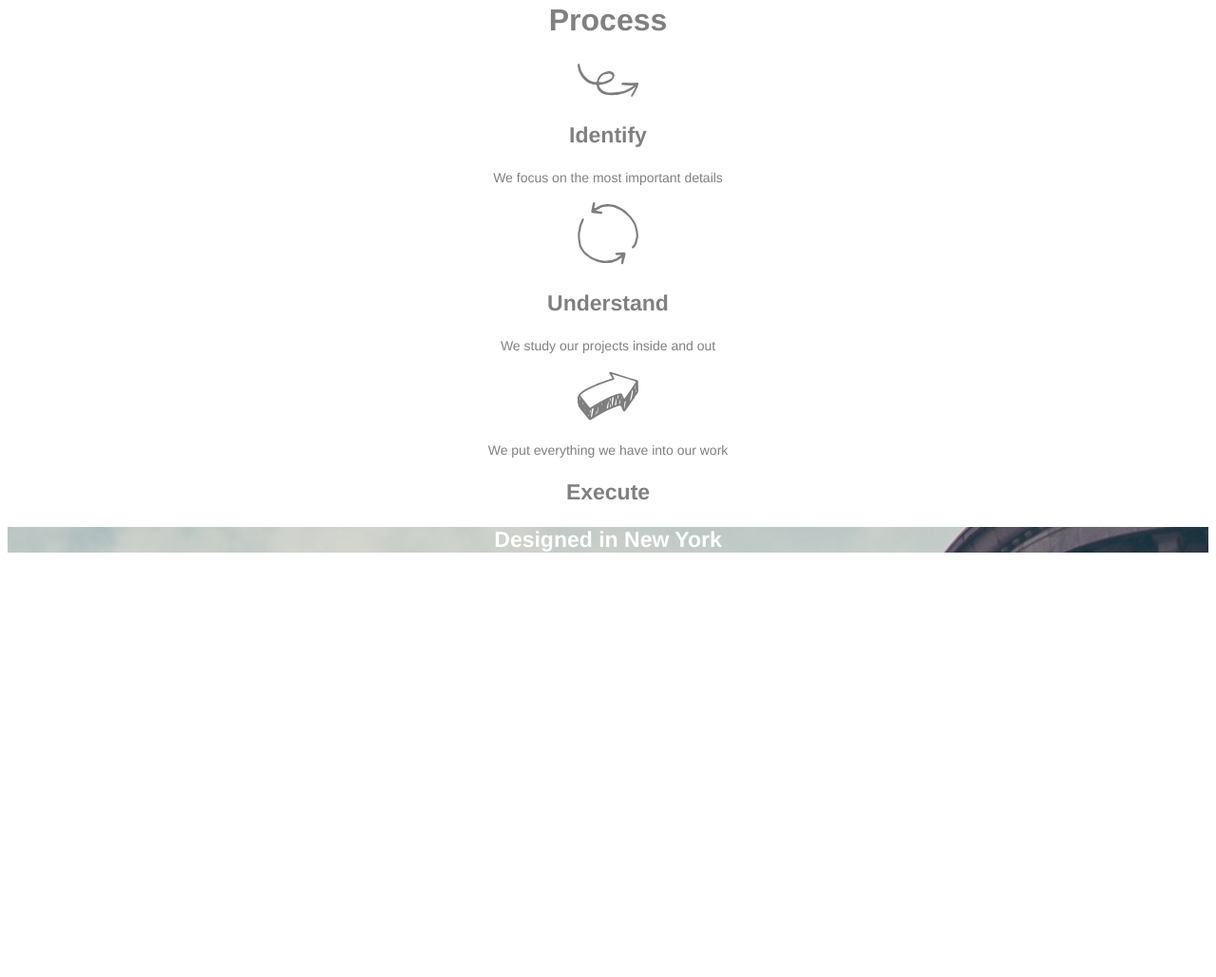
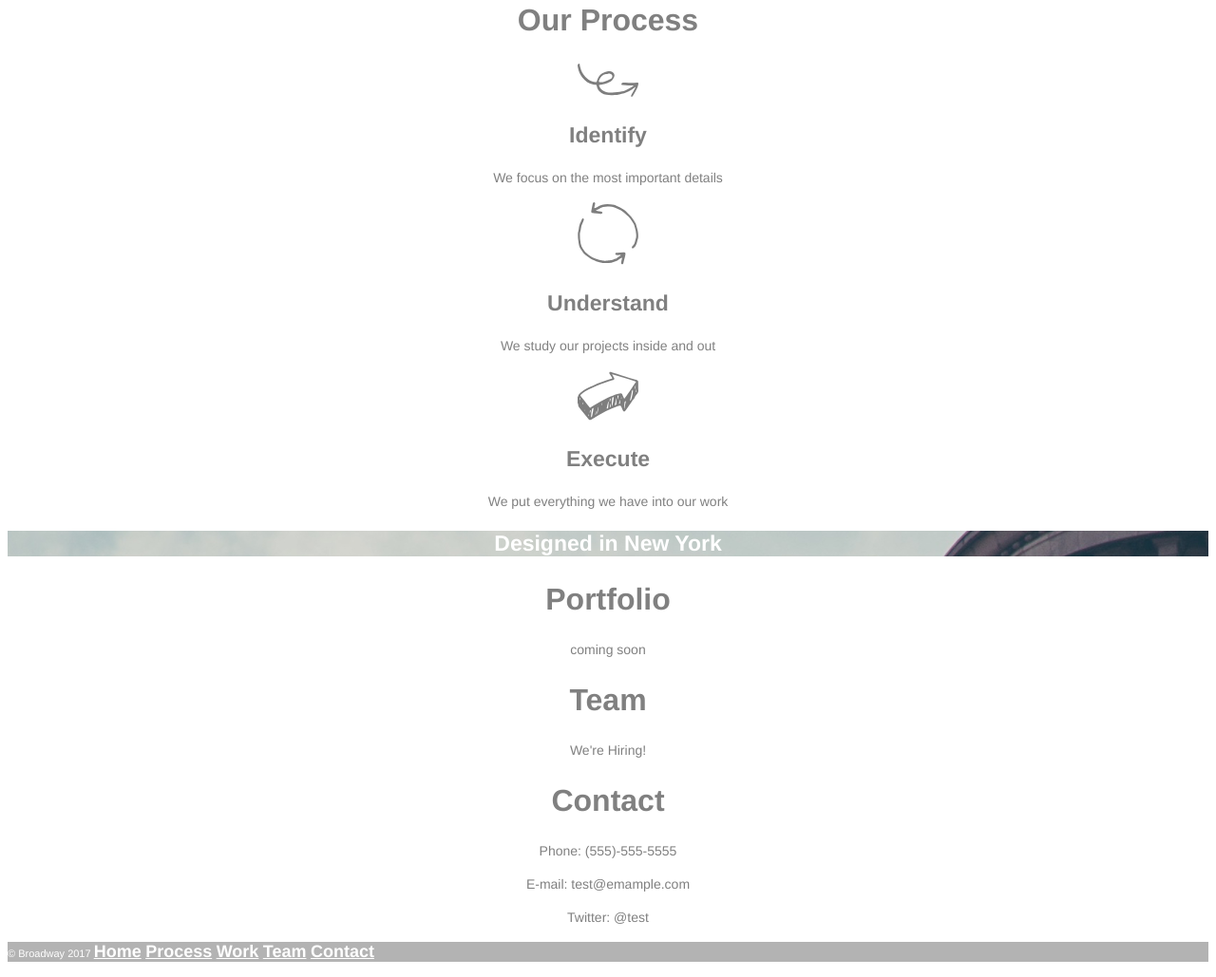
Before and after one commit to BeauPesa/Broadway, a plain HTML site: page index.html in a window 1280 px wide. Shown: the part 366-1395 px from the top of the page at 95% size. Before the commit the page ends 971 px from the top, so only its background shows below. Drawn offline with Linux system fonts and the light colour scheme; files whose address does not match are found by name.

Commit message:
completed

```diff
--- a/index.html
+++ b/index.html
@@ -11,16 +11,17 @@
 
     <div class="navigation">
       <h1>Broadway Design</h1>
-      <p><a href="#" class="nav">Home</a></li></p>
-      <p><a href="#" class="nav">Process</a></li></p>
-      <p><a href="#" class="nav">Work</a></li></p>
-      <p><a href="#" class="nav">Team</a></li></p>
-      <p><a href="#" class="nav">Contact</a></li></p>
+      <p><a href="#" class="nav">Home</a></p>
+      <p><a href="#process" class="nav">Process</a></p>
+      <p><a href="#work" class="nav">Work</a></p>
+      <p><a href="#team" class="nav">Team</a></p>
+      <p><a href="#contact" class="nav">Contact</a></p>
     </div>
 
     <!-- PROCESS -->
 
-    <h2>Process</h2>
+    <div class="process">
+      <h2>Our Process</h2>
       <p><img class="image" src="/Stuff/development/codecademyprojects/08.Broadway/resources/images/identify.svg" alt="ID"></p>
       <h3>Identify</h3>
       <h4>We focus on the most important details</h4>
@@ -28,8 +29,9 @@
       <h3>Understand</h3>
       <h4>We study our projects inside and out</h4>
       <p><img class="image" src="/Stuff/development/codecademyprojects/08.Broadway/resources/images/execute.svg" alt="Execute"></p>
+      <h3>Execute</h3>
       <h4>We put everything we have into our work</h4>
-    <h3>Execute</h3>
+    </div>
 
     <!-- BANNER -->
 
@@ -37,5 +39,29 @@
       <p>Designed in New York</p>
     </div>
 
+    <!-- PORTFOLIO/TEAM/CONTACT -->
+
+    <h2>Portfolio</h2>
+    <h4>coming soon</h4>
+    <h2>Team</h2>
+    <h4>We're Hiring!</h4>
+    <h2>Contact</h2>
+    <h4>Phone: (555)-555-5555</h4>
+    <h4>E-mail: test@emample.com</h4>
+    <h4>Twitter: @test</h4>
+
+    <!-- FOOTER -->
+
+    <div class="footer">
+      <p>
+        <span style="font-size: 11px; font-weight: lighter" > &copy; Broadway 2017 </span>
+        <a class="nav" href="#" >Home</a>
+        <a class="nav" href="#process" >Process</a>
+        <a class="nav" href="#work" >Work</a>
+        <a class="nav" href="#team" >Team</a>
+        <a class="nav" href="#contact" >Contact</a>
+      </p>
+    </div>
+
   </body>
 </html>
--- a/resources/css/style.css
+++ b/resources/css/style.css
@@ -1,7 +1,5 @@
 body {
-  background-color: white;
-  font-family: Helvetica, sans-serif;
-  text-align: center;
+  font-family: "Helvetica", sans-serif;
   font-weight: bold;
   color: grey;
 }
@@ -9,14 +7,17 @@ body {
 h1 {
   font-size: 70px;
   color: white;
+  text-align: center;
 }
 
 h2 {
   font-size: 32px;
+  text-align: center;
 }
 
 h3 {
   font-size: 23px;
+  text-align: center;
 
 
 }
@@ -24,9 +25,19 @@ h3 {
 h4 {
   font-size: 14px;
   font-weight: lighter;
+  text-align: center;
+}
+
+h6 {
+  color: white;
+  font-size: 11px;
+  background-color: lightgrey;
+  text-align: left;
+  text-align: center;
 }
 
 #banner {
+  text-align: center;
   font-size: 23px;
   color: white;
   background-image: url("/Stuff/development/codecademyprojects/08.Broadway/resources/images/the-flatiron-building.png");
@@ -36,12 +47,25 @@ h4 {
 .nav {
   color: white;
   font-size: 18px;
+  text-align: center;
 }
 
 .navigation {
+  text-align: center;
   background-image: url("/Stuff/development/codecademyprojects/08.Broadway/resources/images/the-flatiron-building.png");
 }
 
-.image{
+.image {
   opacity: 0.50;
 }
+
+.footer {
+  background-color: dimgrey;
+  font size: 11px;
+  color: white;
+  opacity: 0.50;
+}
+
+.process {
+  text-align: center;
+}
```
Lines whose indentation alone changed are shown as unchanged.
